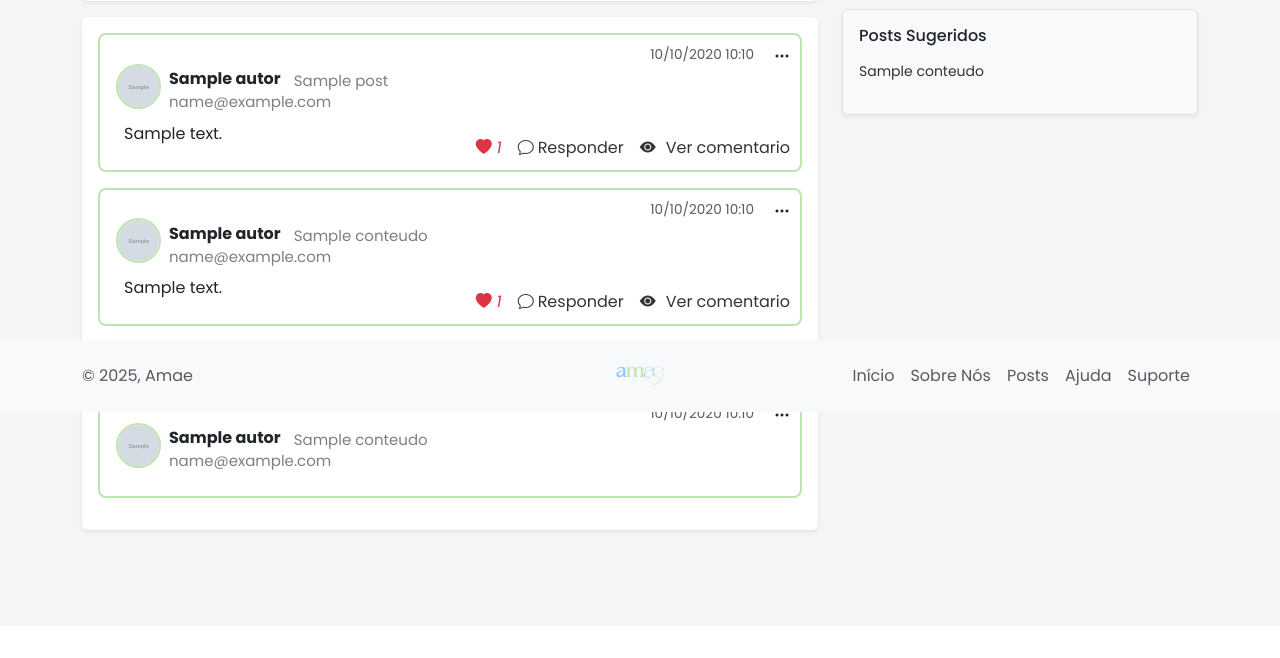
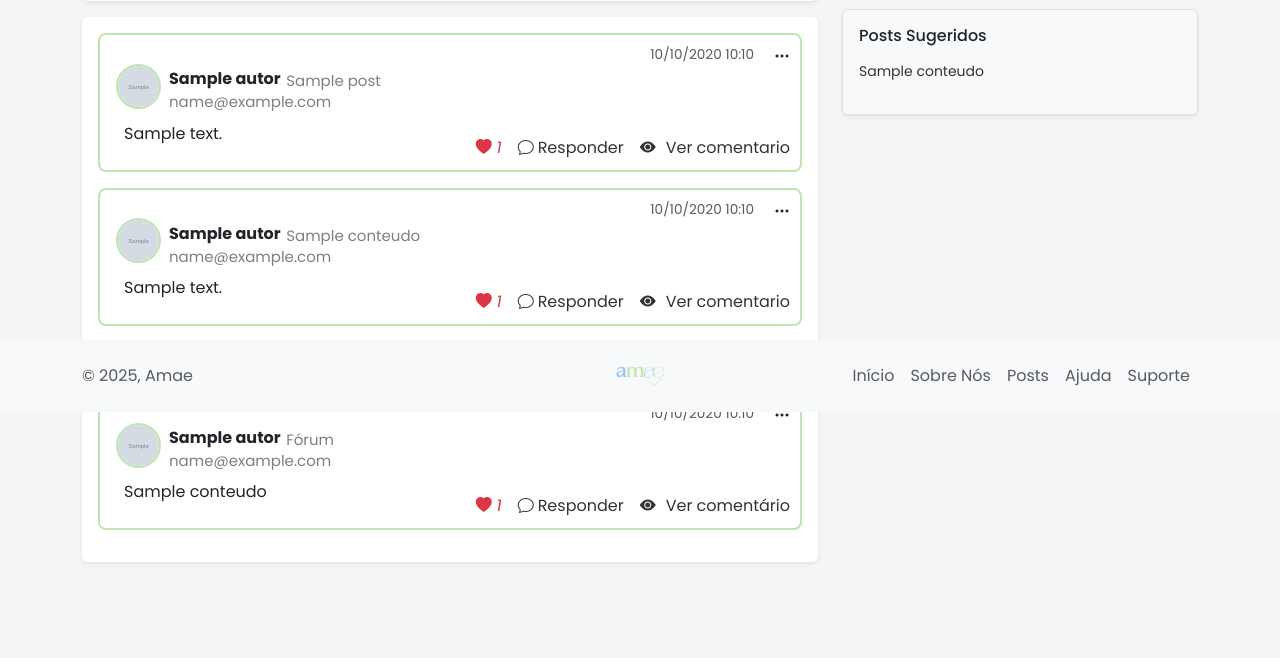
Before and after one commit to lariiscriis/ProjetoGestaoAgil, a Django app: template app/templates/perfil_usuario.html in a window 1280 px wide. Shown: the part 388-1046 px from the top of the page. Before the commit the page ends 922 px from the top, so only its background shows below. Run offline with Django 4.2, Linux system fonts and the light colour scheme; tables that the repository leaves empty hold one stand-in row (values such as "Sample post"); the template is opened without the code that fills it: values that come from a table or form of the project are taken from there, most other values are stand-ins (such as "Sample title", 1, 10 or a date in 2020); grey boxes marked "Sample" are stand-in pictures; parts of the project's set-up code (start-up, migrations or seed data) failed here and were passed over.

Commit message:
Adicionando Botões nos comentário do forum no perfil_usuario

```diff
--- a/app/static/css/perfil_usuario.css
+++ b/app/static/css/perfil_usuario.css
@@ -134,7 +134,7 @@
 }
 
 .post-nome{
-    margin-left: -2.5em;
+    margin-left: -3em;
     margin-top: 0.2em;
 }
 
--- a/app/templates/perfil_usuario.html
+++ b/app/templates/perfil_usuario.html
@@ -133,7 +133,7 @@
                                 {% endif %}
 
                                 <div class="post-nome-perfil">
-                                    <div class="nome-email-autor">
+                                <div class="nome-email-autor">
                                 <strong>{{ comentario.autor.nome }}</strong>
                                 <span> {{comentario.autor.email}}</span>
                                 </div>
@@ -180,10 +180,15 @@
                                 <strong>{{ forum.autor.nome }}</strong>
                                 <span> {{forum.autor.email}}</span>
                                 </div>
-                                <span class="d-block post-nome">{{ forum.conteudo }}</span>
+                                <span class="d-block post-nome">Fórum</span>
                                 </div>
                             </div>
-
+                            <p class="mb-2 text-comentario">{{ forum.conteudo }}</p>
+                            <div class="d-flex gap-3 curtir-resposta position-absolute">
+                                <i class="bi bi-heart-fill text-danger"><span> {{ forum.curtida_set.count }}</span></i>
+                                <a href="{% url 'forum' %}#forum-{{ forum.forum_id }}" class="text-decoration-none resposta-ver-comentario"><i class="bi bi-chat me-1"></i>Responder</a>
+                                <a href="{% url 'forum' %}#forum-{{ forum.forum_id }}" class="resposta-ver-comentario"><i class="bi bi-eye-fill"></i>Ver comentário</a>
+                            </div>
                         </div>
                     {% endfor %}
                 {% else %}
```
